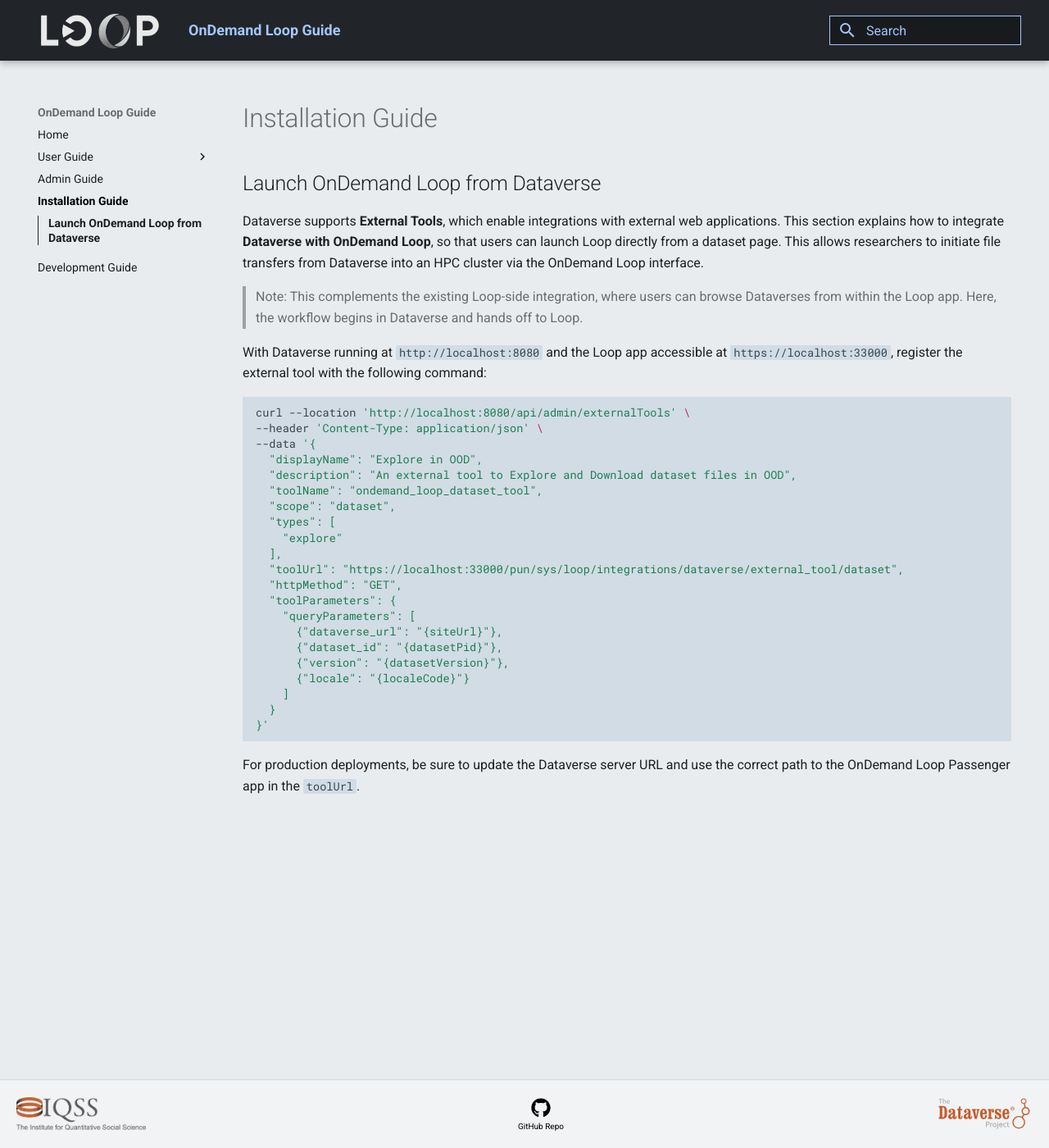
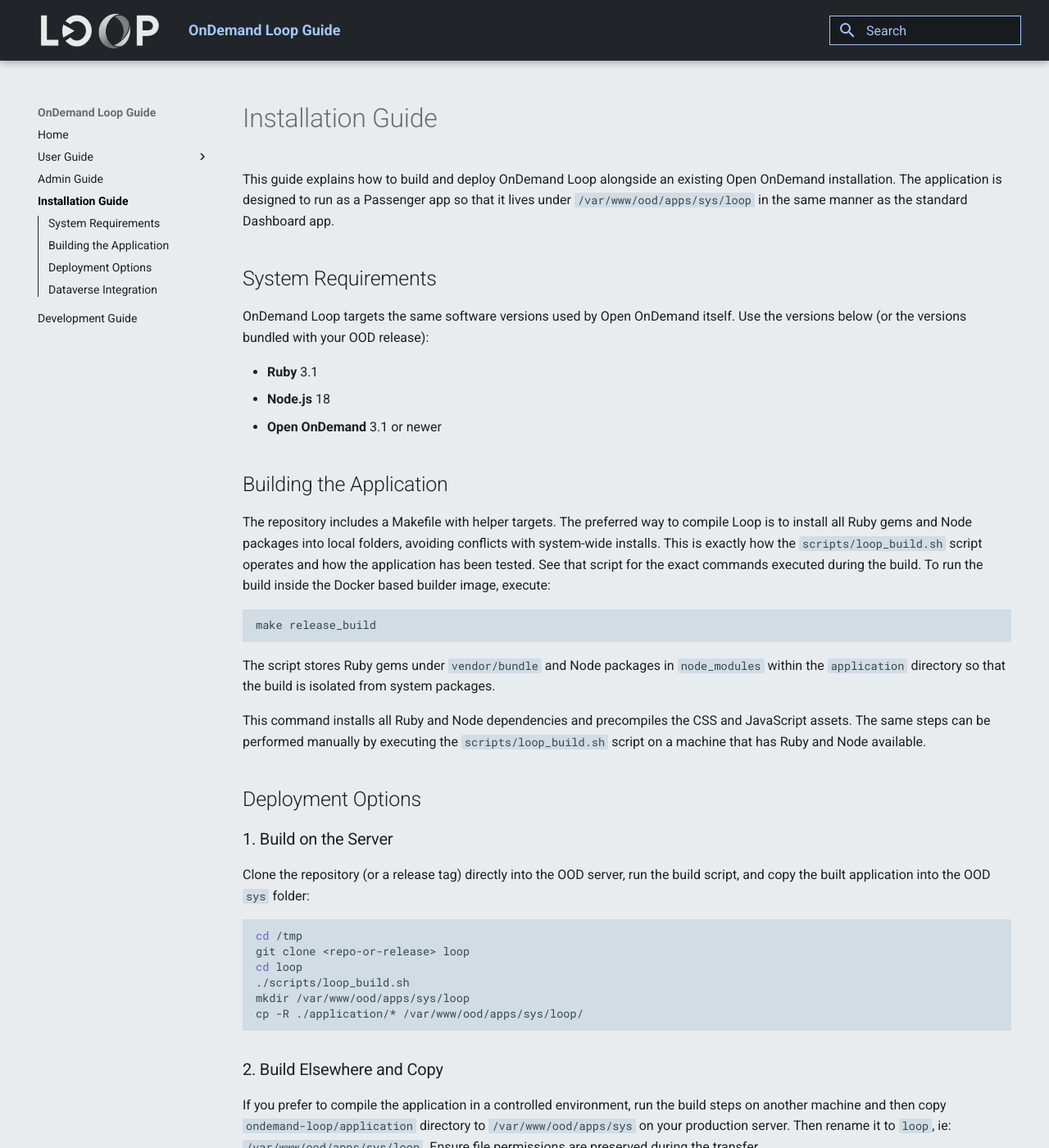
Before and after one commit to theam/aday-ondemand-loop, an MkDocs documentation site: the page built from docs/guide/content/installation.md, in a window 1280 px wide and 1400 px high. Shown: the whole window at 82% size. Built offline with MkDocs 1.6.1 and Material for MkDocs 9.7.7, drawn with Linux system fonts in a browser that asks for light colours; some of the changed text lies outside the part shown.

Commit message:
feat: Added Installation guide (#264)
* clarify puppet deployment

* Update docs/guide/content/installation.md

Co-authored-by: David Verdú <davidverdu@theagilemonkeys.com>

* Update docs/guide/content/installation.md

Co-authored-by: David Verdú <davidverdu@theagilemonkeys.com>

* fix: Fixed instructions to manually copy the build

* fix: Fixed manual instructions to bild and deploy on the OOD server

---------

Co-authored-by: David Verdú <davidverdu@theagilemonkeys.com>

````diff
--- a/docs/guide/content/installation.md
+++ b/docs/guide/content/installation.md
@@ -1,12 +1,91 @@
 # Installation Guide
 
-## Launch OnDemand Loop from Dataverse
+This guide explains how to build and deploy OnDemand Loop alongside an existing
+Open OnDemand installation. The application is designed to run as a Passenger
+app so that it lives under `/var/www/ood/apps/sys/loop` in the same manner as
+the standard Dashboard app.
 
-Dataverse supports **External Tools**, which enable integrations with external web applications. This section explains how to integrate **Dataverse with OnDemand Loop**, so that users can launch Loop directly from a dataset page. This allows researchers to initiate file transfers from Dataverse into an HPC cluster via the OnDemand Loop interface.
+## System Requirements
 
-> Note: This complements the existing Loop-side integration, where users can browse Dataverses from within the Loop app. Here, the workflow begins in Dataverse and hands off to Loop.
+OnDemand Loop targets the same software versions used by Open OnDemand itself.
+Use the versions below (or the versions bundled with your OOD release):
 
-With Dataverse running at `http://localhost:8080` and the Loop app accessible at `https://localhost:33000`, register the external tool with the following command:
+- **Ruby** 3.1
+- **Node.js** 18
+- **Open OnDemand** 3.1 or newer
+
+## Building the Application
+
+The repository includes a Makefile with helper targets. The preferred way to
+compile Loop is to install all Ruby gems and Node packages into local folders,
+avoiding conflicts with system-wide installs. This is exactly how the
+`scripts/loop_build.sh` script operates and how the application has been tested.
+See that script for the exact commands executed during the build.
+To run the build inside the Docker based builder image, execute:
+
+```bash
+make release_build
+```
+
+The script stores Ruby gems under `vendor/bundle` and Node packages in
+`node_modules` within the `application` directory so that the build is isolated
+from system packages.
+
+This command installs all Ruby and Node dependencies and precompiles the CSS and
+JavaScript assets. The same steps can be performed manually by executing the
+`scripts/loop_build.sh` script on a machine that has Ruby and Node available.
+
+## Deployment Options
+
+### 1. Build on the Server
+
+Clone the repository (or a release tag) directly into the OOD server, run the build script,
+and copy the built application into the OOD `sys` folder:
+
+```bash
+cd /tmp
+git clone <repo-or-release> loop
+cd loop
+./scripts/loop_build.sh
+mkdir /var/www/ood/apps/sys/loop
+cp -R ./application/* /var/www/ood/apps/sys/loop/
+```
+
+### 2. Build Elsewhere and Copy
+
+If you prefer to compile the application in a controlled environment, run the
+build steps on another machine and then copy `ondemand-loop/application` directory to
+`/var/www/ood/apps/sys` on your production server. Then rename it to `loop`, ie: `/var/www/ood/apps/sys/loop`.
+Ensure file permissions are preserved during the transfer.
+
+### 3. Deploy with Puppet
+
+Sites already managing Open OnDemand with the official Puppet module can deploy
+Loop in a similar fashion to the Dashboard app. Build the application using the
+steps above, then copy the resulting `loop` directory into a dedicated branch of
+your deployment repository. The Puppet configuration can then reference that
+branch when installing the app:
+
+```yaml
+openondemand::install_apps:
+  'loop':
+    ensure: latest
+    git_repo: https://github.com/sample/deploy-ondemand-loop.git
+    git_revision: production_v1.0.0-2025-07-09
+```
+
+This approach keeps the build artifacts under version control while allowing the
+Puppet module to deploy the precompiled application.
+
+## Dataverse Integration
+
+Dataverse supports **External Tools**, which enable integrations with external
+web applications. By registering OnDemand Loop as an External Tool with
+`dataset` scope, users can launch Loop directly from a dataset page to initiate
+transfers into the HPC cluster.
+
+With Dataverse running at `http://localhost:8080` and the Loop app accessible at
+`https://localhost:33000`, register the tool using:
 
 ```bash
 curl --location 'http://localhost:8080/api/admin/externalTools' \
@@ -16,9 +95,7 @@ curl --location 'http://localhost:8080/api/admin/externalTools' \
   "description": "An external tool to Explore and Download dataset files in OOD",
   "toolName": "ondemand_loop_dataset_tool",
   "scope": "dataset",
-  "types": [
-    "explore"
-  ],
+  "types": ["explore"],
   "toolUrl": "https://localhost:33000/pun/sys/loop/integrations/dataverse/external_tool/dataset",
   "httpMethod": "GET",
   "toolParameters": {
@@ -32,4 +109,5 @@ curl --location 'http://localhost:8080/api/admin/externalTools' \
 }'
 ```
 
-For production deployments, be sure to update the Dataverse server URL and use the correct path to the OnDemand Loop Passenger app in the `toolUrl`.
+For production deployments, adjust the Dataverse URL and the `toolUrl` to match
+your server names.
````
